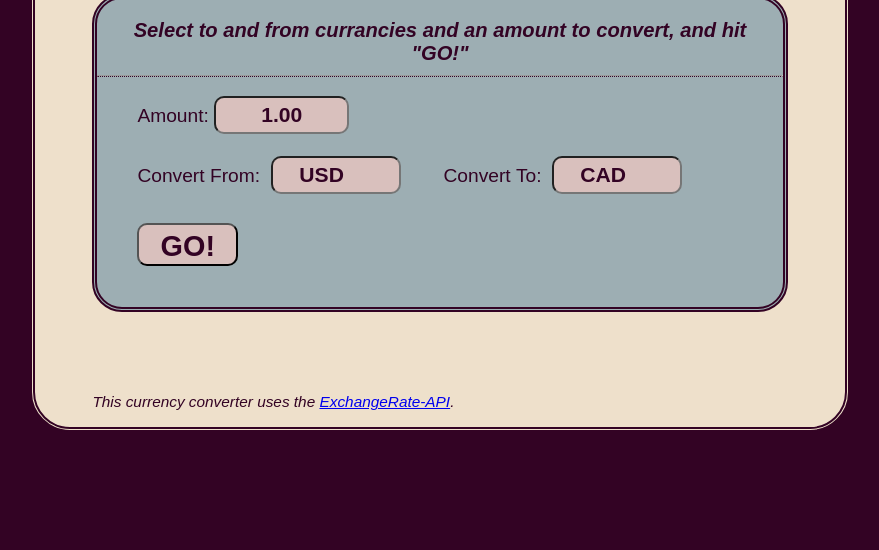
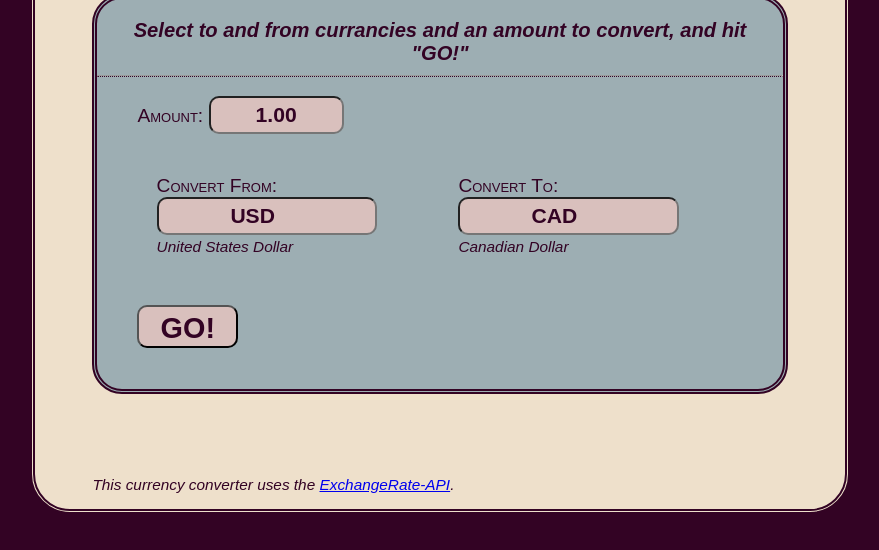
Before and after one commit to HC-Strong/Currency-Converter, a plain HTML site: page index.html in a window 1280 px wide. Shown: the part 136-686 px from the top of the page, without its empty margins (200-1079 px from the left). Drawn offline with nearby package versions, Linux system fonts and the light colour scheme.

Commit message:
Formatting Form & Including Currency Name
Reformatted form layout
Displayed currency name under dropdown

```diff
--- a/index.html
+++ b/index.html
@@ -22,23 +22,36 @@
           </li>
           <br>
           <li>
-            <label for="from-currency">Convert From:&nbsp;</lable>
-            <input type="text" id="from-currency" value="USD" name="from" list="currencies">
-
-            <label for="to-currency">&nbsp;&nbsp;&nbsp;&nbsp;&nbsp;&nbsp; Convert&nbsp;To:&nbsp;</lable>
-            <input type="text" id="to-currency" value="CAD" name="to" list="currencies">
-
+            <div class="col">
+              <div class="row">
+                <label for="from-currency">Convert From:</lable>
+              </div>
+              <div class="row">
+                <input type="text" id="from-currency" value="USD" name="from" list="currencies" class="currency-input">
+                <br>
+                <output id="from-name" for="from" class="name-output">United States Dollar</output>
+              </div>
+            </div>
+            <div class="col">
+              <div class="row">
+              <label for="to-currency"> Convert To:</lable>
+              </div>
+              <div class="row">
+                <input type="text" id="to-currency" value="CAD" name="to" list="currencies" class="currency-input">
+                <br>
+                <output id="to-name" for="to" class="name-output">Canadian Dollar</output>
+                </div>
+              </div>
             <datalist id="currencies">
               <!-- Currency Options Generated via jQuery from supportedCurrencies constant in currencies.js -->
             </datalist>
-
           </li>
           <li>
             <input type="submit" value="GO!">
             <br>
             <br>
           </li>
-          <li class="test">
+          <li class="outputBox">
             <output id="result"></output>
           </li>
         </ul>
--- a/scripts/dropdown.js
+++ b/scripts/dropdown.js
@@ -1,7 +1,5 @@
 // Generates Currency Options for dropdown form selection
 // Uses supportedCurrencies constant in currencies.js as source of list
-
-
 let datalist = jQuery("#currencies");
 
 $.each(supportedCurrencies, function (i, item) {
@@ -10,5 +8,14 @@ $.each(supportedCurrencies, function (i, item) {
         text : item.name
     }));
 });
+console.log("Currency Dropdowns Created");
 
-console.log("Currency Dropdowns Created");
+//Add event listener to dropdowns to update the visible output name when the dropdown changes
+jQuery(".currency-input").on('change',function(){
+
+  let val = event.target.value;
+  let text = supportedCurrencies[val].name;
+  let name = event.target.name;
+  console.log($(this).val() + ", " + supportedCurrencies[$(this).val()].name);
+  jQuery('output[for="'+name+'"]').text(text);
+});
--- a/styles/style.css
+++ b/styles/style.css
@@ -37,6 +37,10 @@ legend {
   padding-right: 26px;
 }
 
+label {
+  font-variant: small-caps;
+}
+
 hr {
   border-bottom: 1px dotted #330324;
 }
@@ -49,14 +53,19 @@ input {
   font-weight: bold;
   text-align: center;
   font-size: 1.1em;
-  width: 18%;
   padding: 5px;
 }
 
 input[type="number"] {
   padding-right:0px;
   padding-left: 15px;
+  width: 18%;
 }
+input[type="text"] {
+  width: 80%;
+}
+
+
 
 input[type="submit"]  {
   margin-top: 1em;
@@ -84,7 +93,7 @@ p.source {
   font-size: 0.8em;
 }
 
-li.test {
+li.outputBox {
   /* border: 5px double #330324; */
   text-align: center;
   margin-top: 0.5em;
@@ -92,6 +101,21 @@ li.test {
   left:0;
   right:0;
 }
+
+.col {
+  display: inline-block;
+  vertical-align:top;
+  white-space: nowrap;
+  width: 40%;
+  margin: 1em;
+}
+
+.name-output {
+  font-size: 0.8em;
+  font-style: italic;
+}
+
+
 #result.full{
   border: 5px double #330324;
   border-radius: 40px;
```
Also changed, not shown: scripts/script.js (+5 -2 lines).
